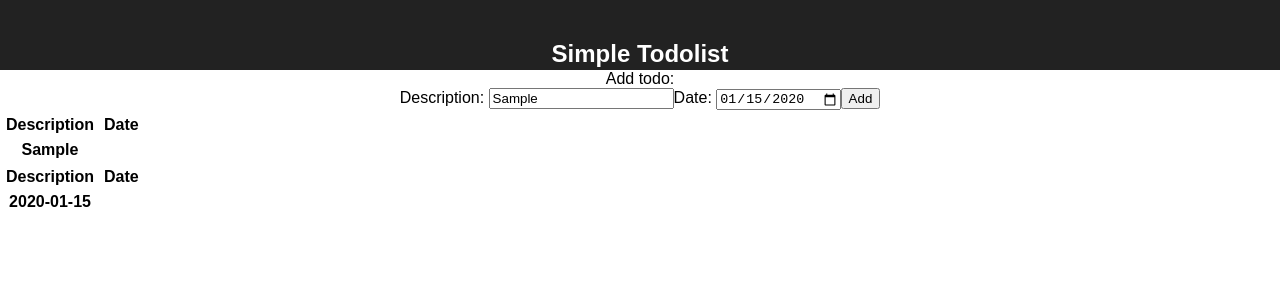
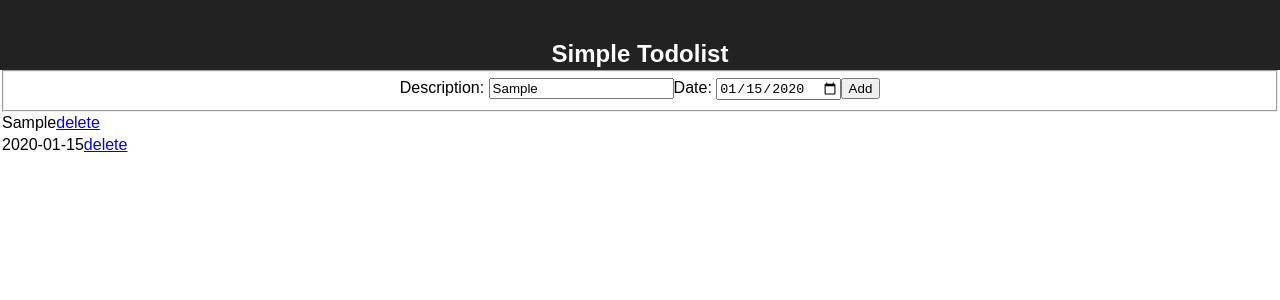
Before and after one commit to TeerikorpiTaneli/frontendexcercises, a React (Create React App) app in the folder myapp/: page / in a window 1280 px wide. Both pictures are taken after typing "Sample", "2020-01-15" into the empty fields and a click on the input "Add". Shown: the top 300 px of the page. Built offline with nearby package versions, Linux system fonts and the light colour scheme.

Commit message:
react broken

```diff
--- a/myapp/src/App.css
+++ b/myapp/src/App.css
@@ -23,10 +23,10 @@
 }
 
 .table {
-  margin-left: 50px;
-  margin-right: 50px;
+  text-align: center;
 
 }
+
 
 
 
--- a/myapp/src/App.js
+++ b/myapp/src/App.js
@@ -1,19 +1,27 @@
 import React, { Component } from 'react';
-import logo from './logo.svg';
 import './App.css';
 
 class App extends Component {
   constructor(props) {
     super(props);
-    this.state = {description: '', todos: [], date: ''}
+    this.state = {description: '',  date: '', todos: []}
   }
 
   inputChanged = (event) => {
     this.setState({description: event.target.value});
   }
 
+
   inputChanged2 = (event) => {
     this.setState({date: event.target.value});
+  }
+
+  handleDelete (itemToBeDeleted) {
+    var newItems = this.state.todos.filter((_item) => {
+      return _item !== itemToBeDeleted
+    });
+
+    this.setState({todos: newItems});
   }
 
   addTodo = (event) => {
@@ -31,24 +39,23 @@ class App extends Component {
         </div>
         <div className="form">
           <form onSubmit={this.addTodo}>
-          <legend>Add todo: </legend>
+          <fieldset>
             Description: <input type="text" onChange={this.inputChanged} value={this.state.description}/>
             Date: <input type="date" onChange={this.inputChanged2} value={this.state.date}/>
             <input type="submit" value="Add"/>
+          </fieldset>
           </form>
         </div>
-        <div>
+        <div className="table">
 
             {
               this.state.todos.map((item, index) =>
 
               <table key={index}>
                 <tbody>
-                  <tr>
-                    <td><th>Description</th></td>
-                    <td><th>Date</th></td>
-                  </tr>
-                  <tr><th>{item}</th></tr>
+                  {item}
+                  <a href="#" onClick= {this.handleDelete.bind(this, item) }>
+                  delete</a>
                 </tbody>
               </table>)
             }
```
